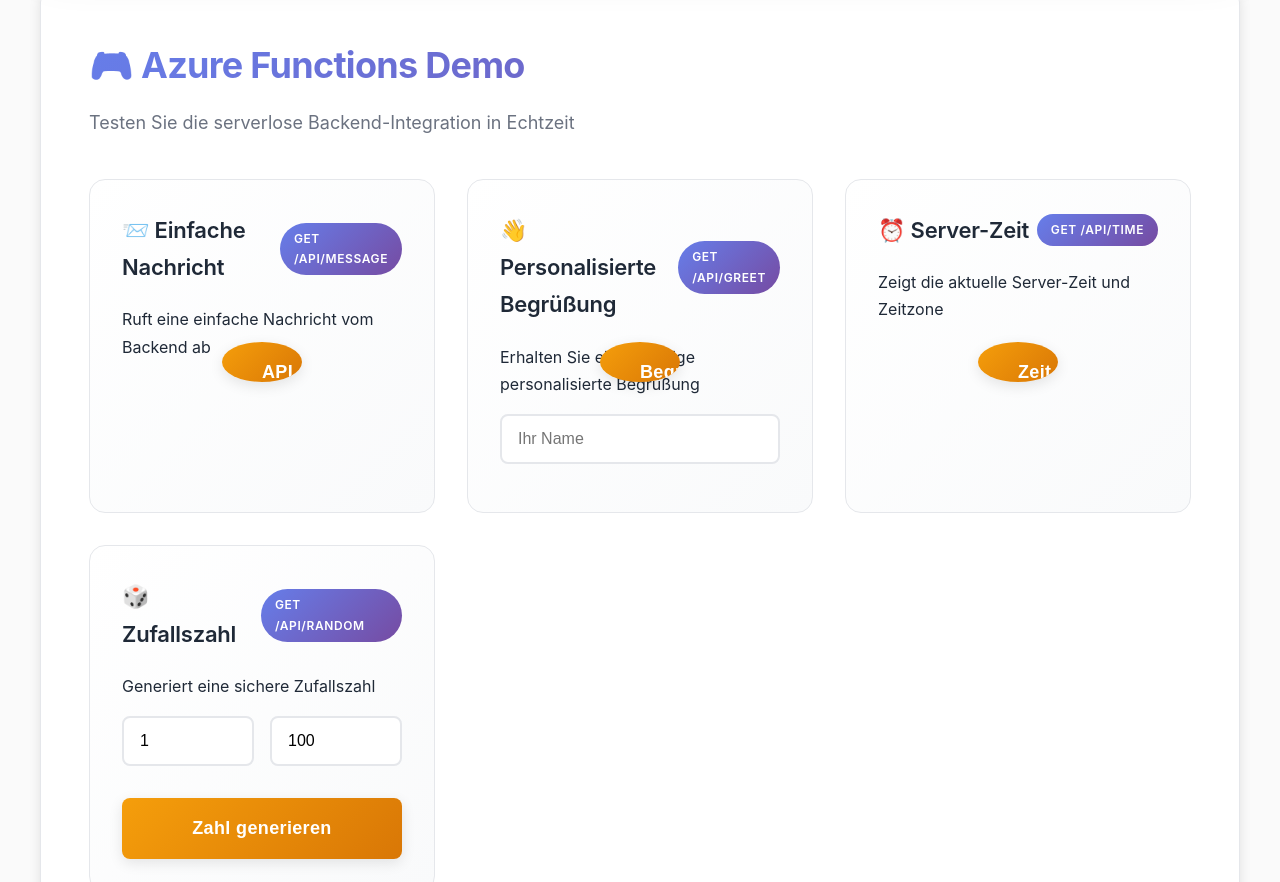
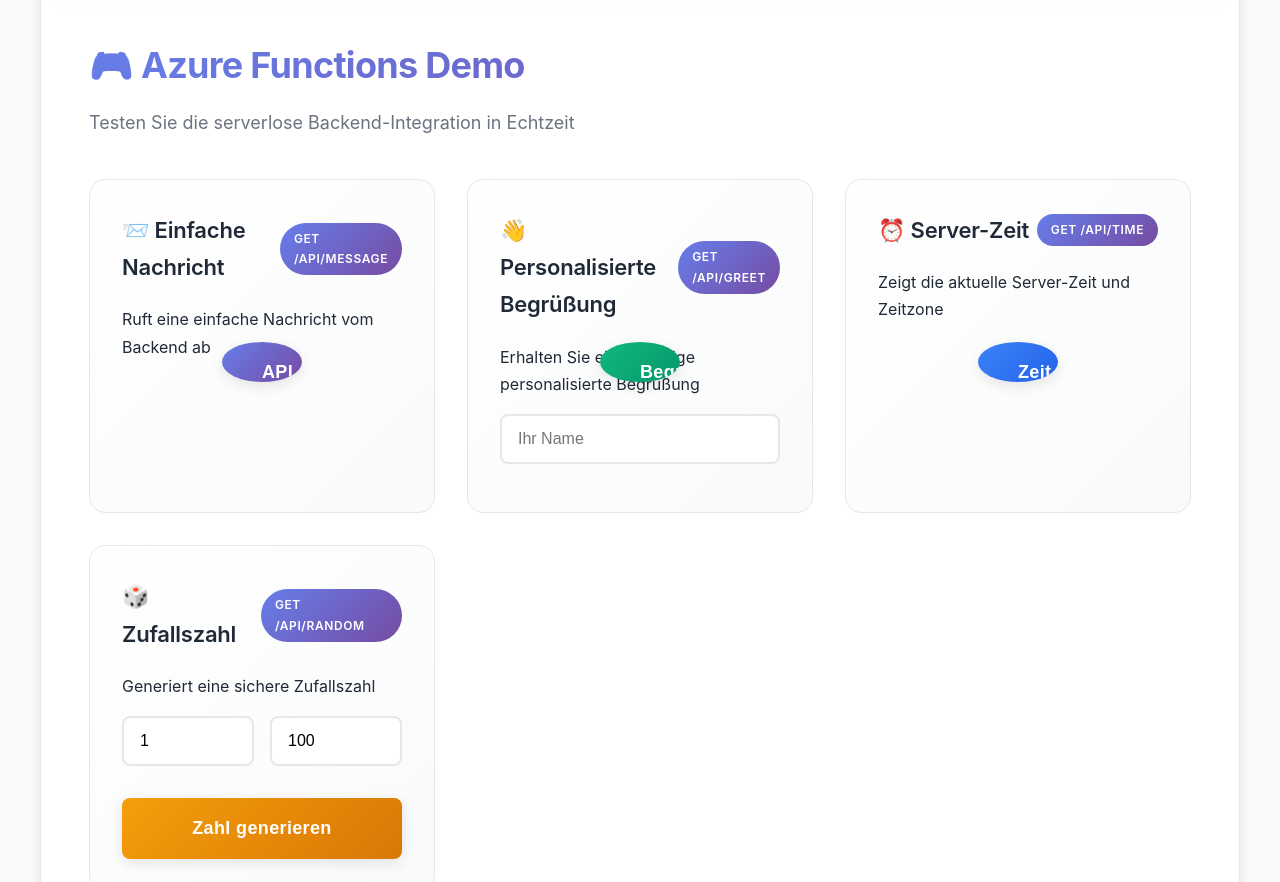
Before and after one commit to Lerry707/m346-azure-demo, a plain HTML site: page index.html in a window 1280 px wide. Shown: the part 781-1663 px from the top of the page. Drawn offline with Linux system fonts and the light colour scheme.

Commit message:
Buttons: Farben zurückgesetzt, alle gleiche Größe

```diff
--- a/styles.css
+++ b/styles.css
@@ -363,36 +363,36 @@
 }
 
 .btn-primary {
-    background: linear-gradient(135deg, #f59e0b 0%, #d97706 100%);
+    background: linear-gradient(135deg, #667eea 0%, #764ba2 100%);
     color: white;
 }
 
 .btn-primary:hover {
     transform: translateY(-3px);
-    box-shadow: 0 12px 24px rgba(245, 158, 11, 0.35);
-    background: linear-gradient(135deg, #fbbf24 0%, #f59e0b 100%);
+    box-shadow: 0 12px 24px rgba(102, 126, 234, 0.35);
+    background: linear-gradient(135deg, #7c8ff0 0%, #8859b8 100%);
 }
 
 .btn-success {
-    background: linear-gradient(135deg, #f59e0b 0%, #d97706 100%);
+    background: linear-gradient(135deg, #10b981 0%, #059669 100%);
     color: white;
 }
 
 .btn-success:hover {
     transform: translateY(-3px);
-    box-shadow: 0 12px 24px rgba(245, 158, 11, 0.35);
-    background: linear-gradient(135deg, #fbbf24 0%, #f59e0b 100%);
+    box-shadow: 0 12px 24px rgba(16, 185, 129, 0.35);
+    background: linear-gradient(135deg, #34d399 0%, #10b981 100%);
 }
 
 .btn-info {
-    background: linear-gradient(135deg, #f59e0b 0%, #d97706 100%);
+    background: linear-gradient(135deg, #3b82f6 0%, #2563eb 100%);
     color: white;
 }
 
 .btn-info:hover {
     transform: translateY(-3px);
-    box-shadow: 0 12px 24px rgba(245, 158, 11, 0.35);
-    background: linear-gradient(135deg, #fbbf24 0%, #f59e0b 100%);
+    box-shadow: 0 12px 24px rgba(59, 130, 246, 0.35);
+    background: linear-gradient(135deg, #60a5fa 0%, #3b82f6 100%);
 }
 
 .btn-warning {
```
